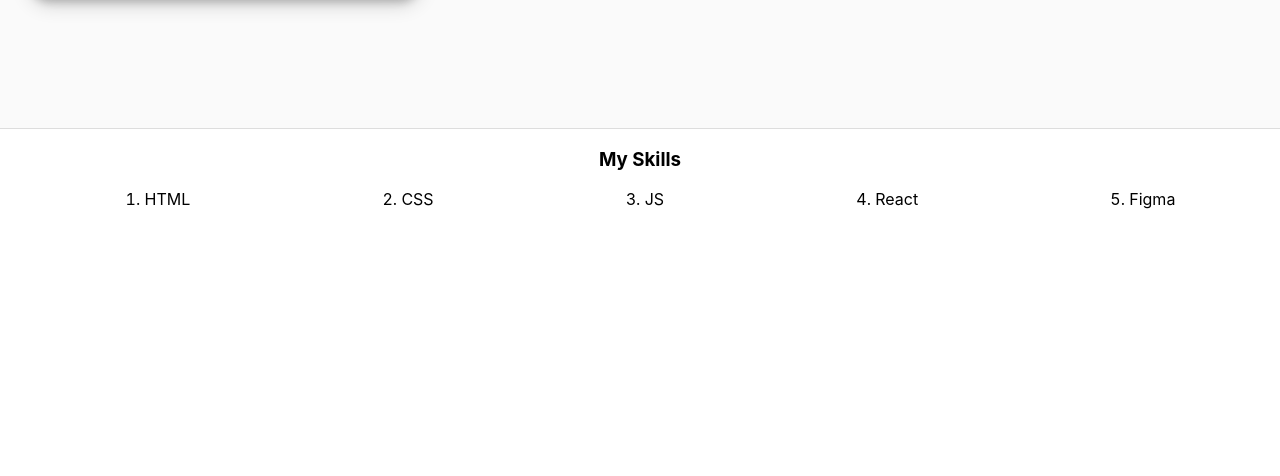
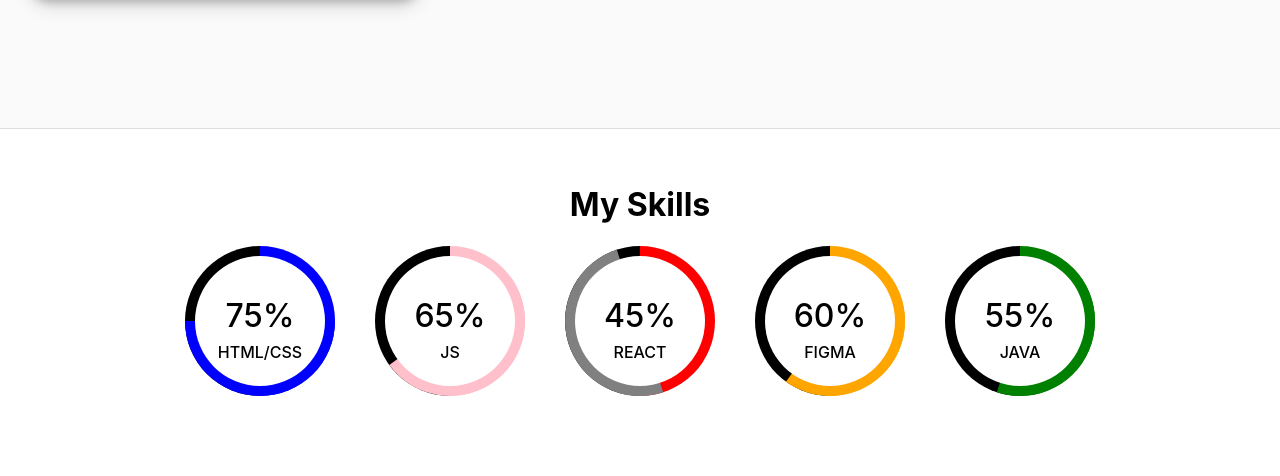
Before and after one commit to 666Deadsoul/portfolio, a React (Create React App) app: page / in a window 1280 px wide. Shown: the part 1645-2121 px from the top of the page. Built offline with nearby package versions, Linux system fonts and the light colour scheme.

Commit message:
skills added

```diff
--- a/src/components/skills.css
+++ b/src/components/skills.css
@@ -1,12 +1,69 @@
-#skills{
-    width:100%;
-    background-color: var(--primary-color);
-    text-align: center;
-  }
-  #skills ol{
+.Skills{
     display: flex;
-    flex-direction: row;
-    gap:2px;
-    justify-content: space-around;
-    height: 200px;
-  }
+    flex-direction: column;
+    justify-content: center;
+    align-items: center;
+    padding:30px;
+    margin:5px;
+}
+.container{
+    position: relative;
+    display: flex;
+    justify-content: center;
+    align-items: center;
+    flex-wrap: wrap;
+    gap:40px;
+}
+.container .progress{
+    width: 150px;
+    height: 150px;
+    position: relative;
+    border-radius:50% ;
+    color: black;
+    background:black linear-gradient(to right,transparent 50%, var(--clr) 0);
+}
+.container .progress h3 {
+    position: absolute;
+    top: 25%;
+    left:50%;
+    transform: translate(-50%,-50%);
+    font-size: 2em;
+    z-index: 1;
+    font-weight: 500;
+}
+.container .progress h3 span{
+    font-size: 0.65em;
+    font-weight: 400;
+}
+.container .progress h4{
+    position: absolute;
+    top:50%;
+    left:50%;
+    transform: translateX(-50%);
+    z-index: 1;
+    font-weight: 500;
+    text-transform: uppercase;
+}
+
+.container .progress::before{
+    content: '';
+    display: block;
+    height: 100%;
+    margin-left: 50%;
+    transform-origin: left;
+    border-radius: 0 100% 100% 0/50%;
+    background-color: var(--clr);
+    transform: rotate(calc(((var(--i) - 50) * 0.01turn)));
+}
+.container .progress::after{
+    content: '';
+    position: absolute;
+    inset: 10px;
+    border-radius: 50%;
+    background-color:white;
+}
+
+.container .progress.less::before{
+    background-color: gray;
+    transform: rotate(calc(((var(--i) - 0) * 0.01turn)));
+}
--- a/src/components/skills.jsx
+++ b/src/components/skills.jsx
@@ -3,16 +3,32 @@ import './skills.css';
 
 const Skills =()=>{
     return (
-        <div id="skills">
-        <h3>My Skills</h3>
-            <ol>
-                <li>HTML</li>
-                <li>CSS</li>
-                <li>JS</li>
-                <li>React</li>
-                <li>Figma</li>
-            </ol>
+        <div className="Skills">
+        <h1>My Skills</h1>
+        <div className="container">
+
+        <div className="progress" style={{'--i':75, '--clr':'blue'}}>
+            <h3>75%</h3>
+            <h4>HTML/CSS</h4>
         </div>
+        <div className="progress"  style={{'--i':65, '--clr':'pink'}}>
+            <h3>65%</h3>
+            <h4>JS</h4>
+        </div>
+        <div className="progress less"  style={{'--i':45, '--clr':'red'}}>
+            <h3>45%</h3>
+            <h4>React</h4>
+        </div>
+        <div className="progress"  style={{'--i':60, '--clr':'orange'}}>
+            <h3>60%</h3>
+            <h4>Figma</h4>
+        </div>
+        <div className="progress"  style={{'--i':55, '--clr':'green'}}>
+            <h3>55%</h3>
+            <h4>Java</h4>
+        </div>
+    </div>
+    </div>
     );
 }
 
```
